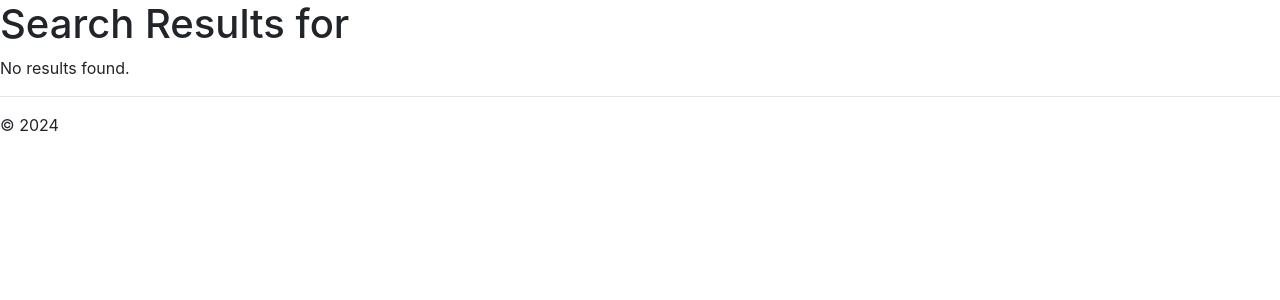
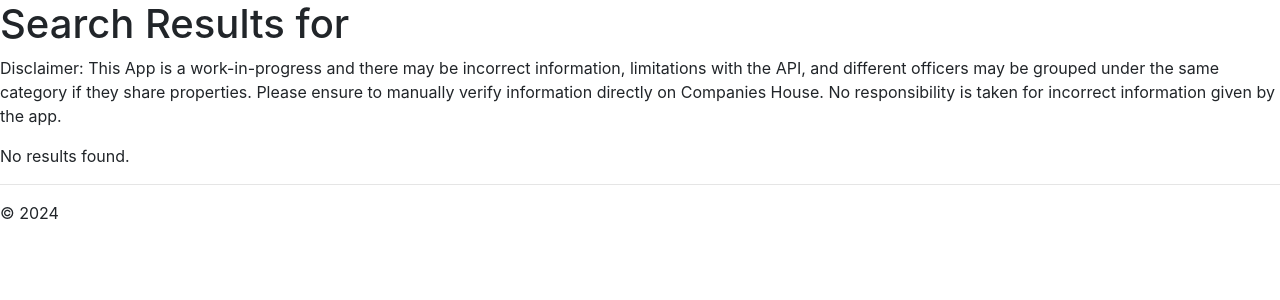
Before and after one commit to BiggestChris/Companies-House-Unlock, a Flask app: template templates/results.html in a window 1280 px wide. Shown: the part 56-356 px from the top of the page. Run offline with Flask 3, Linux system fonts and the light colour scheme; the template is opened without the code that fills it, so the values that code supplies are empty.

Commit message:
Disclaimer on Results page

```diff
--- a/templates/results.html
+++ b/templates/results.html
@@ -4,6 +4,11 @@
 {% endblock %}
 {% block content %}
     <h1>Search Results for {{ director_name }}</h1>
+    <p>Disclaimer: This App is a work-in-progress and there may be incorrect information, limitations with the API,
+         and different officers may be grouped under the same category if they share properties. Please ensure to
+         manually verify information directly on Companies House.
+         No responsibility is taken for incorrect information given by the app.
+    </p>
 
     {% if sorted_officers %}
         {% for dob, officers in sorted_officers.items() %}
```
